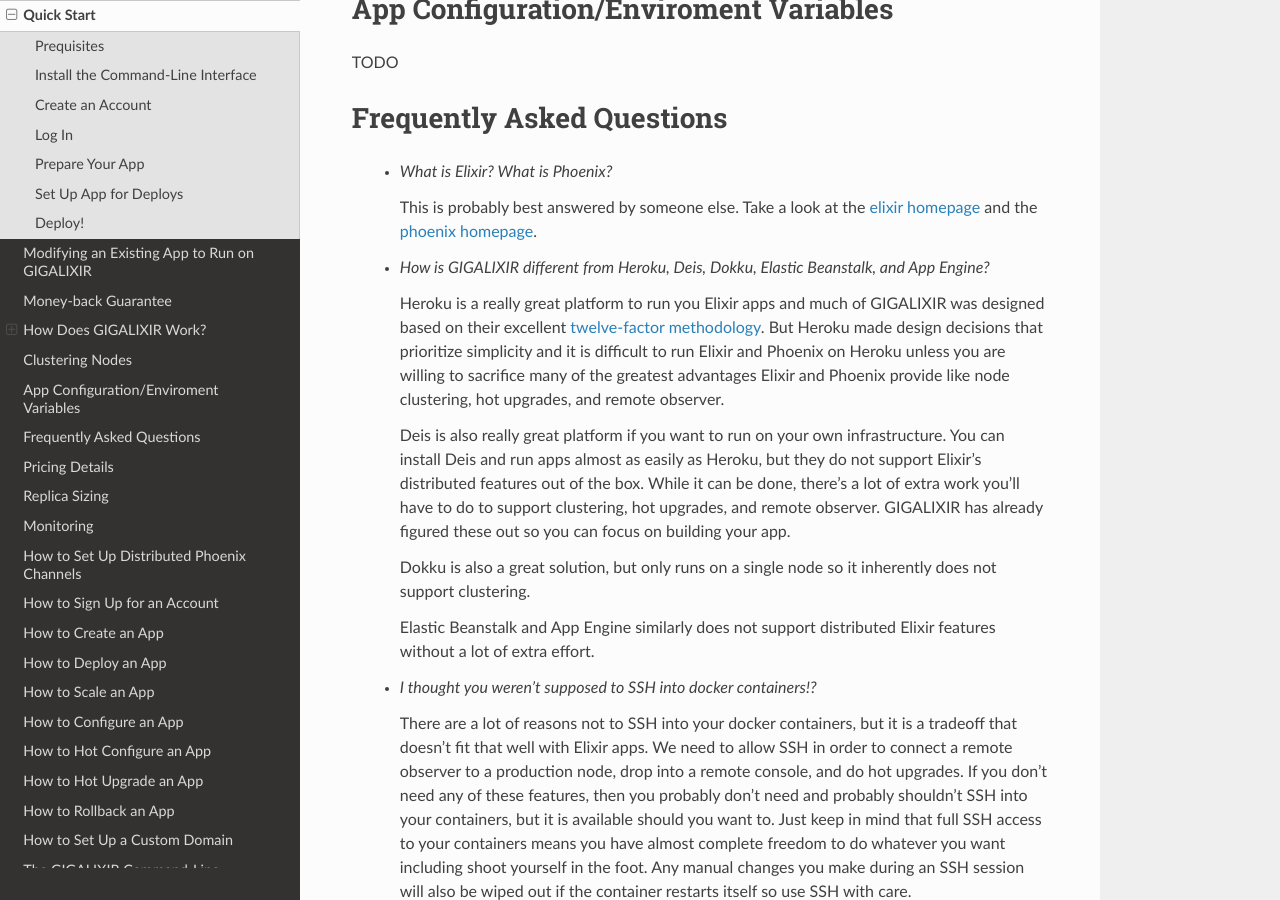
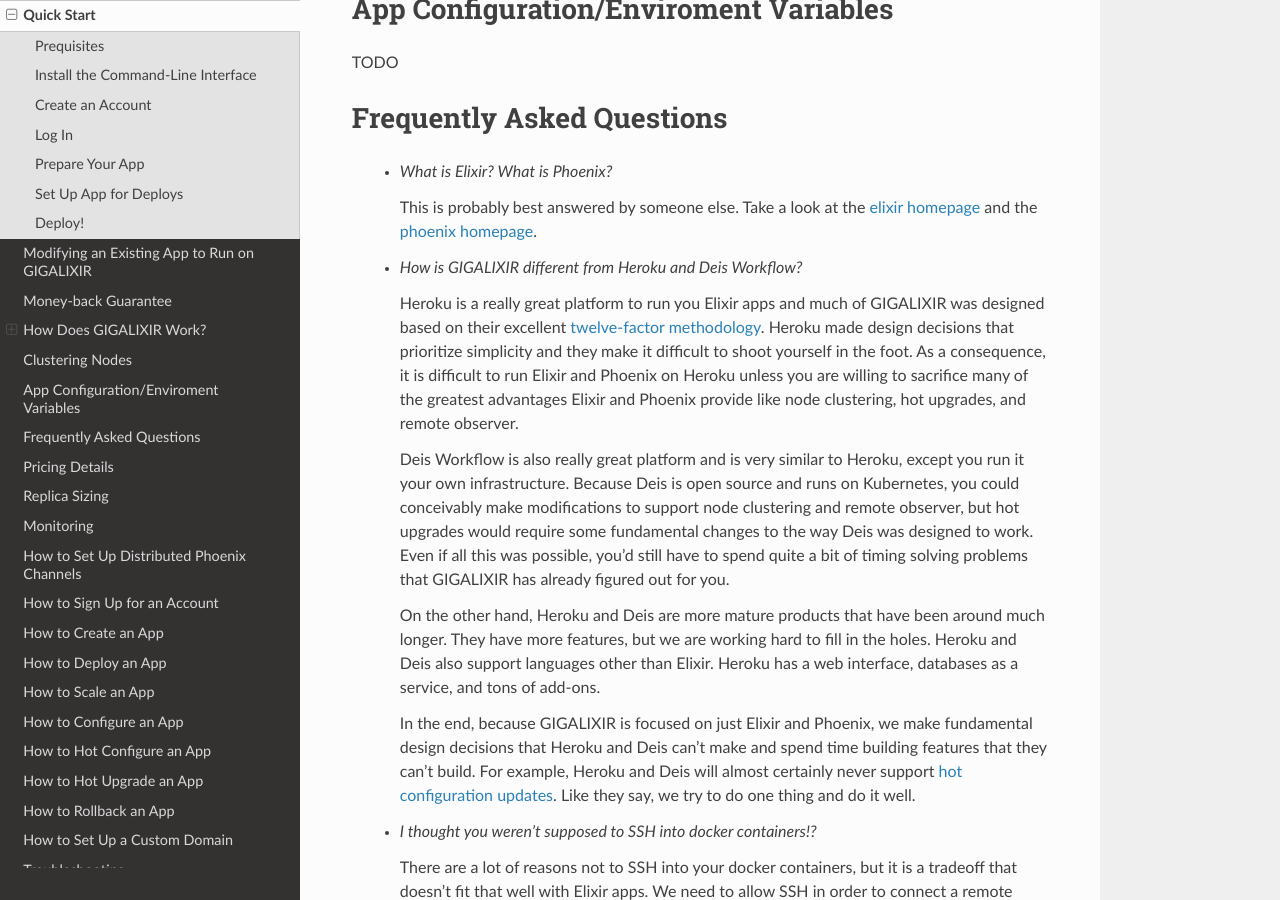
Before and after one commit to gigalixir/gigalixir-cli, a Sphinx documentation site: the page built from docs/source/main.rst, in a window 1280 px wide and 900 px high, scrolled down 4957 px. Built offline with Sphinx 7.4.7 and the Read the Docs theme 2.0.0, drawn with Linux system fonts in a browser that asks for light colours; some of the changed text lies outside the part shown.

Commit message:
more docs.

```diff
--- a/docs/source/main.rst
+++ b/docs/source/main.rst
@@ -232,25 +235,15 @@ Frequently Asked Questions
     This is probably best answered by someone else. Take a look at the `elixir homepage`_ and
     the `phoenix homepage`_.
 
-  - *How is GIGALIXIR different from Heroku, Deis, Dokku, Elastic Beanstalk, and App Engine?*
+  - *How is GIGALIXIR different from Heroku and Deis Workflow?*
 
-    Heroku is a really great platform to run you Elixir apps and much of GIGALIXIR was designed
-    based on their excellent `twelve-factor methodology`_. But Heroku made design decisions that
-    prioritize simplicity and it is difficult to run Elixir and Phoenix on Heroku unless you are
-    willing to sacrifice many of the greatest advantages Elixir and Phoenix provide like node
-    clustering, hot upgrades, and remote observer.
+    Heroku is a really great platform to run you Elixir apps and much of GIGALIXIR was designed based on their excellent `twelve-factor methodology`_. Heroku made design decisions that prioritize simplicity and they make it difficult to shoot yourself in the foot. As a consequence, it is difficult to run Elixir and Phoenix on Heroku unless you are willing to sacrifice many of the greatest advantages Elixir and Phoenix provide like node clustering, hot upgrades, and remote observer.
 
-    Deis is also really great platform if you want to run on your own infrastructure. You can
-    install Deis and run apps almost as easily as Heroku, but they do not support Elixir's
-    distributed features out of the box. While it can be done, there's a lot of extra work
-    you'll have to do to support clustering, hot upgrades, and remote observer. GIGALIXIR has
-    already figured these out so you can focus on building your app.
+    Deis Workflow is also really great platform and is very similar to Heroku, except you run it your own infrastructure. Because Deis is open source and runs on Kubernetes, you could conceivably make modifications to support node clustering and remote observer, but hot upgrades would require some fundamental changes to the way Deis was designed to work. Even if all this was possible, you'd still have to spend quite a bit of timing solving problems that GIGALIXIR has already figured out for you.
 
-    Dokku is also a great solution, but only runs on a single node so it inherently does not support
-    clustering.
+    On the other hand, Heroku and Deis are more mature products that have been around much longer. They have more features, but we are working hard to fill in the holes. Heroku and Deis also support languages other than Elixir. Heroku has a web interface, databases as a service, and tons of add-ons.
 
-    Elastic Beanstalk and App Engine similarly does not support distributed Elixir features
-    without a lot of extra effort.
+    In the end, because GIGALIXIR is focused on just Elixir and Phoenix, we make fundamental design decisions that Heroku and Deis can't make and spend time building features that they can't build. For example, Heroku and Deis will almost certainly never support `hot configuration updates`_. Like they say, we try to do one thing and do it well.
 
   - *I thought you weren't supposed to SSH into docker containers!?*
 
@@ -359,11 +352,14 @@ All app configuration is done through envirnoment variables. You can get, set, a
     {}
 
 .. _`hot-configure`:
+.. _`hot configuration updates`:
 
 How to Hot Configure an App
 ===========================
 
 This feature is still a work in progress.
+
+.. _`hot-upgrade`:
 
 How to Hot Upgrade an App
 =========================
@@ -427,6 +423,11 @@ This will do a few things. It registers your fully qualified domain name in the
 it knows to direct traffic to your containers. It also sets up SSL/TLS encryption for you. For more
 information on how SSL/TLS works, see :ref:`how-tls-works`.
 
+Troubleshooting
+===============
+
+TODO
+
 The GIGALIXIR Command-Line Interface
 ====================================
 
@@ -465,7 +466,23 @@ We have tested and verified that it works.
 Managing SSH Keys
 =================
 
-TODO
+In order to SSH, run remote observer, remote console, etc, you need to set up your SSH keys. It could take up to a minute for the SSH keys to update in your containers.
+
+.. code-block:: bash
+
+    gigalixir add_ssh_key "ssh-rsa <REDACTED> foo@gigalixir.com"
+
+To view your SSH keys
+
+.. code-block:: bash
+
+    gigalixir ssh_keys
+
+To delete an SSH key, find the key's id and then run delete the key by id.
+
+.. code-block:: bash
+
+    gigalixir delete_ssh_key 1
 
 How to SSH into a Production Container
 ======================================
@@ -540,17 +557,43 @@ There is currently no way to completely delete an account. We are working on imp
 How to View Billing and Usage
 =============================
 
-TODO
+Every month after you sign up on the same day of the month, we calculate the number of replica-size-seconds used, multiply that by $0.00001866786, and charge your credit card. We currently do not have a way to view usage or your bill so far in the middle of the month, but we are working on it.
+
+replica-size-seconds is how many replicas you ran multiplied by size of each replica multiplied by how many seconds they were run. This is aggregated across all your apps and is prorated to the second.
 
 How to Restart an App
 =====================
 
-TODO
+Currently, restarts will cause brief downtime as we restart all containers at once. To avoid downtime, consider doing a hot upgrade instead. See, :ref:`hot-upgrade`. We are working on adding health checks so we can do rolling restarts with no downtime.
+
+.. code-block:: bash
+
+    gigalixir restart $APP_NAME
 
 How to Run Jobs
-========================
+===============
 
-TODO
+There are many ways to run one-off jobs and tasks with Distillery. The approach described here uses Distillery's :bash:`command` command. As an alternative, you can also `drop into a remote console`_ and run code manually or use Distillery's custom commands, eval command, rpc command, pre-start hooks, and probably others.
+
+To run one-off jobs like migrations and scripts, you'll need to write an Elixir function within your app somewhere, for example, :bash:`lib/tasks.ex` maybe. GIGALIXIR uses Distillery's :bash:`command` command to run your task.
+
+.. code-block:: bash
+
+    gigalixir run $APP_NAME $MODULE $FUNCTION
+
+
+For example, the following command will run the :elixir:`Tasks.migrate/0` function.
+
+.. code-block:: bash
+
+    gigalixir run myapp Elixir.Tasks migrate
+
+For an example task, see `gigalixir-getting-started's migrate task`_. The task is not run on the same node that your app is running in. We start a separate container to run the job so if you need any applications started such as your :elixir:`Repo`, use :elixir:`Application.ensure_all_started/2`. Also, be sure to stop all applications when done, otherwise your job will never complete and just hang until it times out. Jobs are currently killed after 5 minutes. For more information about running migrations with Distillery, see `Distillery's Running Migrations`_. Distillery commands currently do not support passing arguments into the job.
+
+We prepend :elixir:`Elixir.` to your module name to let the BEAM virtual machine know that you want to run an Elixir module rather than an Erlang module. The BEAM doesn't know the difference between Elixir code and Erlang code once it is compiled down, but compiled Elixir code is namespaced under the Elixir module.
+
+.. _`gigalixir-getting-started's migrate task`: https://github.com/gigalixir/gigalixir-getting-started/blob/master/lib/tasks.ex
+.. _`Distillery's Running Migrations`: https://hexdocs.pm/distillery/running-migrations.html
 
 How to Reset your API Key
 =========================
```
Also changed, not shown: other parts of docs/source/main.rst (+4 -0 lines).
